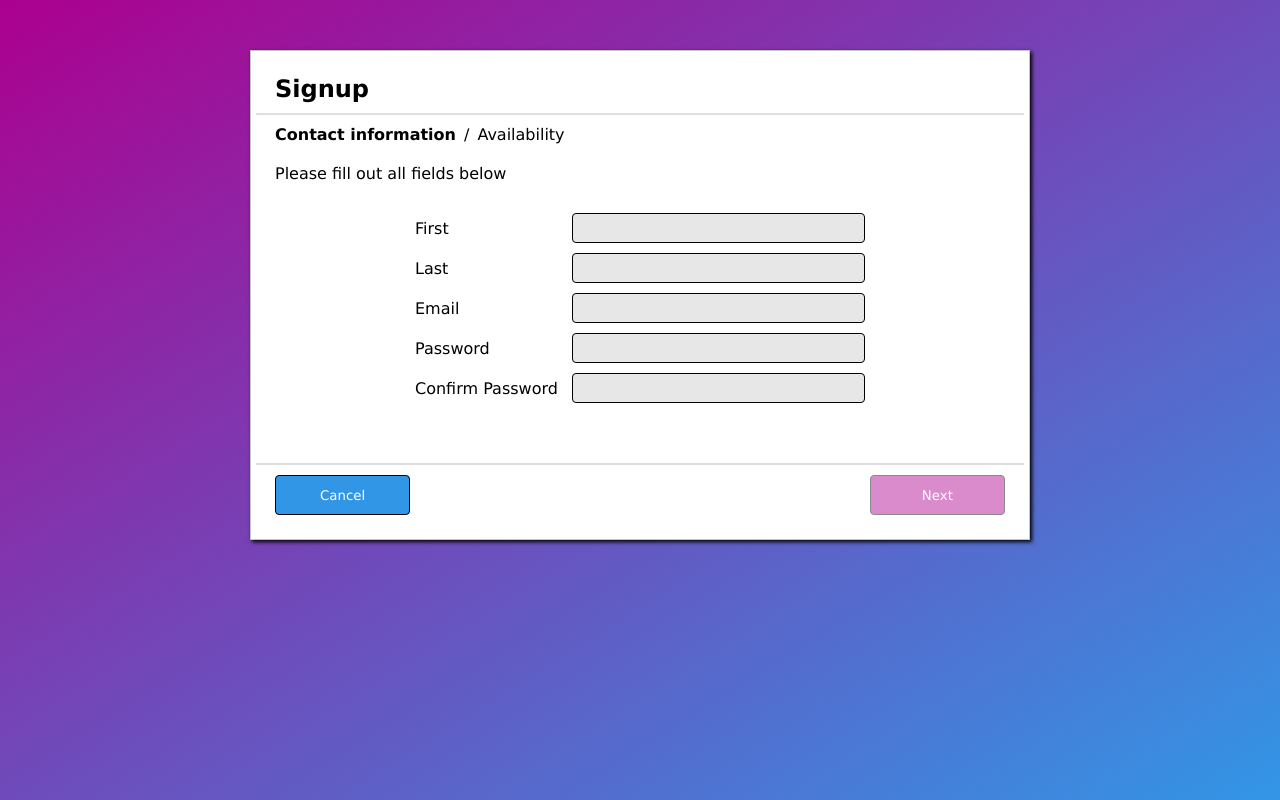
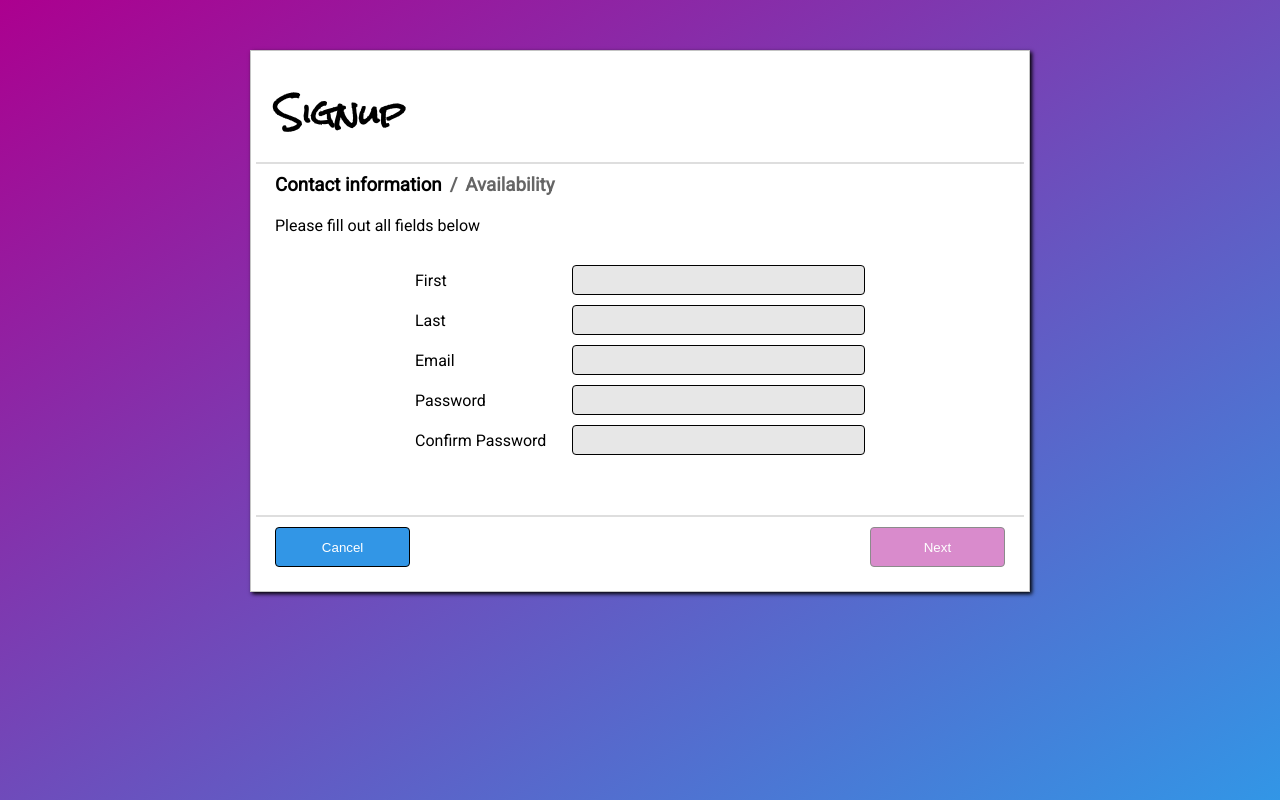
Before and after one commit to tsairinius/form-wizard, a React (Create React App) app: page / in a window 1280 px wide. Built offline with nearby package versions, Linux system fonts and the light colour scheme.

Commit message:
Added in new fonts

```diff
--- a/public/index.html
+++ b/public/index.html
@@ -9,6 +9,8 @@
       name="Form Wizard"
       content="A React component to guide users through a sequence of steps"
     />
+    <link href="https://fonts.googleapis.com/css2?family=Rock+Salt&display=swap" rel="stylesheet">
+    <link href="https://fonts.googleapis.com/css2?family=Roboto&display=swap" rel="stylesheet">
     <!-- <link rel="apple-touch-icon" href="%PUBLIC_URL%/logo192.png" /> -->
     <!--
       manifest.json provides metadata used when your web app is installed on a
--- a/src/App.css
+++ b/src/App.css
@@ -2,12 +2,15 @@
   padding: 0;
   margin: 0;
   box-sizing: border-box;
-  font-family: Verdana, 'Trebuchet MS', Arial, sans-serif;
-  --primary-color: rgb(172, 0, 143);
-  --secondary-color: rgb(50, 150, 230);
+}
+
+body {
+  font-family: 'Roboto', Arial, Helvetica, sans-serif;
 }
 
 html {
   background-image: linear-gradient(to bottom right, var(--primary-color), var(--secondary-color));
+  --primary-color: rgb(172, 0, 143);
+  --secondary-color: rgb(50, 150, 230);
   height: 100%;
 }
--- a/src/components/Breadcrumbs/Breadcrumbs.css
+++ b/src/components/Breadcrumbs/Breadcrumbs.css
@@ -2,8 +2,8 @@
     display: flex;
 }
 
-.breadcrumbs h4 {
-    font-weight: 300;
+.breadcrumbs h3 {
+    opacity: 60%;
 }
 
 .breadcrumbs .breadcrumb-slash {
@@ -11,5 +11,5 @@
 }
 
 .breadcrumbs .active-step {
-    font-weight: 600;
+    opacity: 100%;
 }
--- a/src/components/Breadcrumbs/Breadcrumbs.jsx
+++ b/src/components/Breadcrumbs/Breadcrumbs.jsx
@@ -7,8 +7,8 @@ const Breadcrumbs = ({stepLabels, currentStep}) => {
         <div data-testid="breadcrumbs" className='breadcrumbs'>
             {stepLabels.map((label,idx) =>
                 <React.Fragment key={`${label}-${idx}`}>
-                    <h4 className={(idx === currentStep) ? 'active-step' : undefined}>{label}</h4>
-                    {(idx < stepLabels.length - 1) ? <h4 className='breadcrumb-slash'> / </h4> : undefined}
+                    <h3 className={(idx === currentStep) ? 'active-step' : undefined}>{label}</h3>
+                    {(idx < stepLabels.length - 1) ? <h3 className='breadcrumb-slash'> / </h3> : undefined}
                 </React.Fragment>
             )}
         </div>
--- a/src/components/Wizard/Wizard.css
+++ b/src/components/Wizard/Wizard.css
@@ -5,6 +5,7 @@
 
 .wizard-header {
     padding: 24px 24px 0 24px;
+    font-family: 'Rock Salt', 'Roboto', Arial, Helvetica, sans-serif;
 }
 
 .wizard-body {
--- a/src/components/Wizard/Wizard.jsx
+++ b/src/components/Wizard/Wizard.jsx
@@ -47,7 +47,6 @@ const Wizard = ({onStepChange, canProgress = true, children, onSubmit, onCancel,
         return (Array.isArray(stepLabels) && stepLabels[0]) ?
             <>
                 <Breadcrumbs onClick={handleBreadcrumbClick} stepLabels={stepLabels} currentStep={currentStep} />
-                {/* <Rule type={'secondary'}/> */}
             </>
             : null
     }
@@ -60,7 +59,7 @@ const Wizard = ({onStepChange, canProgress = true, children, onSubmit, onCancel,
         isValidNumSteps ?
             <div className="wizard">
                 <div className='wizard-header'>
-                    <h2>{title}</h2>
+                    <h1>{title}</h1>
                 </div>
 
                 <hr/>
```
